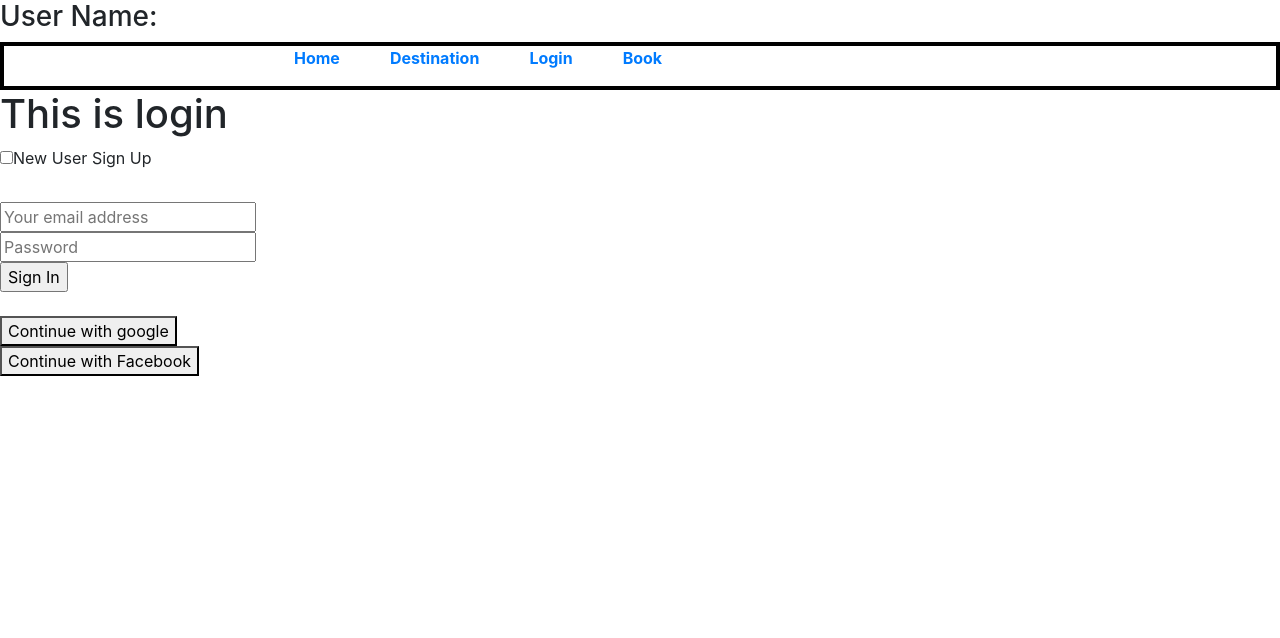
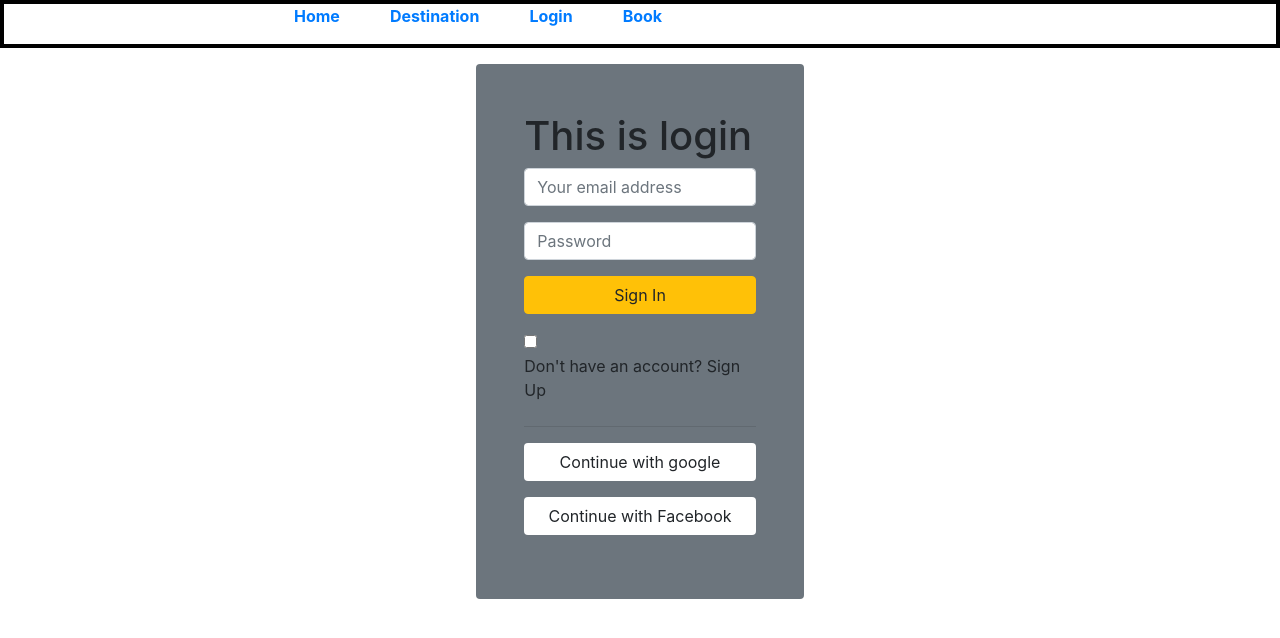
Before and after one commit to Asfakur/metro-wheel, a React (Create React App) app: page /login in a window 1280 px wide. Shown: the top 638 px of the page. Built offline with nearby package versions, Linux system fonts and the light colour scheme.

Commit message:
login window password correction and design complete

```diff
--- a/public/index.html
+++ b/public/index.html
@@ -24,7 +24,7 @@
       work correctly both with client-side routing and a non-root public URL.
       Learn how to configure a non-root public URL by running `npm run build`.
     -->
-    <title>React App</title>
+    <title>Metro-Wheel</title>
   </head>
   <body>
     <noscript>You need to enable JavaScript to run this app.</noscript>
--- a/src/App.js
+++ b/src/App.js
@@ -21,8 +21,6 @@ function App() {
 
   return (
     <UserContext.Provider value={[loggedInUser, setLoggedInUser]}>
-      <h3>User Name: {loggedInUser.name}</h3>
-
       <Router>
         <Header />
         <Switch>
@@ -33,13 +31,9 @@ function App() {
             <Login />
           </Route>
 
-          <Route path="/destination/:vehicle">
+          <PrivateRoute path="/destination/:vehicle">
             <Destination />
-          </Route>
-
-          {/* <PrivateRoute path="/destination">
-            <Destination />
-          </PrivateRoute> */}
+          </PrivateRoute>
 
           <Route exact path="/">
             <Home />
--- a/src/components/Destination/Destination.js
+++ b/src/components/Destination/Destination.js
@@ -37,11 +37,7 @@ const Destination = () => {
     return (
 
         <div className="row container-fluid">
-            <div className="col-md-3 bg-info">
-                <h3>Destination Picker by {name}</h3>
-
-                {/* <LocationForm></LocationForm> */}
-
+            <div className="col-md-3 bg-secondary text-white rounded">
 
                 {
                     !isSearch ? <div>
@@ -65,25 +61,29 @@ const Destination = () => {
                                 </select>
                             </div>
 
-                            <input className="btn btn-success" type="submit" value="Search" />
+                            <input className="btn btn-warning btn-block" type="submit" value="Search" />
                         </form>
                     </div>
 
                         :
 
                         <div>
-                            <h1>Search Result</h1>
+                            <div className="bg-dark rounded text-center m-2">
+                                <h3>{result.fromLocation} To</h3>
+                                <h3>{result.toLocation}</h3>
+                            </div>
 
-                            <h3>{result.fromLocation} To {result.toLocation}</h3>
-                            <div>
+                            <div className="d-flex justify-content-around bg-light text-dark p-2 rounded m-2">
                                 <img className="rounded" src={img} height="45px" width="60px" alt="" />
                                 <h4>{name}</h4>
                                 <h4>4</h4>
                                 <h4>$ {cost}</h4>
                             </div>
 
+                            <div className="m-2">
+                                <button className="btn btn-warning btn-block " onClick={handleBackSearch}>Back To Search</button>
+                            </div>
 
-                            <button className="btn btn-warning" onClick={handleBackSearch}>Back To Search</button>
                         </div>
                 }
 
--- a/src/components/Home/Home.js
+++ b/src/components/Home/Home.js
@@ -19,8 +19,6 @@ const Home = () => {
 
     return (
         <div>
-            <h1>This is home</h1>
-
             <div className="container-fluid">
                 <div className="row bg-info d-flex justify-content-around">
                         {
--- a/src/components/Login/Login.js
+++ b/src/components/Login/Login.js
@@ -53,9 +53,10 @@ const Login = () => {
     }
 
     const handleSubmit = (e) => {
-        if (createUser && user.userName && user.email && user.email) {
+        if (createUser && user.userName && user.email && user.password) {
             // console.log(user);
-            createUserWithEmailAndPassword(user.userName, user.email, user.password)
+            if(user.password === user.repeatPassword){
+                createUserWithEmailAndPassword(user.userName, user.email, user.password)
                 .then(res => {
 
                     //auto login, its call the sign in email and pass method automatically
@@ -65,6 +66,10 @@ const Login = () => {
                         })
                     //auto login ends
                 })
+            }
+            else{
+                alert("Password doesn't matched");
+            }
         }
 
         if (!createUser && user.email && user.email) {
@@ -95,32 +100,57 @@ const Login = () => {
 
 
     return (
-        <div>
-            <h1>This is login</h1>
+        <div className="row justify-content-center align-items-center">
 
-            <input type="checkbox" onChange={() => setCreateUser(!createUser)} name="newUser" />
-            <label htmlFor="newUser">New User Sign Up</label>
+            <div className="col-sm-3 bg-secondary m-3 p-5 rounded">
+                <h1>This is login</h1>
 
-            <form onSubmit={handleSubmit}>
 
-                {createUser && <input type="text" name="userName" onBlur={handleBlur} placeholder="Your user name" required />
-                }
-                <br />
 
-                <input type="email" name="email" onBlur={handleBlur} placeholder="Your email address" required />
-                <br />
+                <form onSubmit={handleSubmit}>
 
-                <input type="password" name="password" onBlur={handleBlur} placeholder="Password" required />
-                <br />
+                    {createUser && <div className="form-group">
+                        <input type="text" className="form-control" name="userName" onBlur={handleBlur} placeholder="User name" required />
+                    </div>
+                    }
 
-                <input type="submit" value={createUser ? 'Sign Up' : 'Sign In'} />
-            </form>
+                    <div className="form-group">
+                        <input type="email" className="form-control" name="email" onBlur={handleBlur} placeholder="Your email address" required />
+                    </div>
 
-            <br />
-            <button onClick={googleSignIn}>Continue with google</button>
+                    <div className="form-group">
+                        <input type="password" className="form-control" name="password" onBlur={handleBlur} placeholder="Password" required />
+                    </div>
 
-            <br />
-            <button onClick={fbSignIn}>Continue with Facebook</button>
+                    {
+                        createUser &&
+                        <div className="form-group">
+                            <input type="password" className="form-control" name="repeatPassword" onBlur={handleBlur} placeholder="Repeat Password" required />
+                        </div>
+                    }
+
+                    <div className="form-group">
+                        <input type="submit" className="btn btn-warning btn-block" value={createUser ? 'Sign Up' : 'Sign In'} />
+                    </div>
+
+                </form>
+
+                <input type="checkbox" onChange={() => setCreateUser(!createUser)} name="newUser" />
+                <label htmlFor="newUser">Don't have an account? <span>Sign Up</span></label>
+
+                <hr />
+
+
+                <div className="form-group">
+                    <button className="btn bg-white btn-block" onClick={googleSignIn}>Continue with google</button>
+                </div>
+
+                <div className="form-group">
+                    <button className="btn bg-white btn-block" onClick={fbSignIn}>Continue with Facebook</button>
+                </div>
+
+
+            </div>
         </div>
     );
 };
--- a/src/components/Login/loginManager.js
+++ b/src/components/Login/loginManager.js
@@ -39,7 +39,7 @@ export const signInWithEmailAndPassword = (email, password) => {
     return firebase.auth().signInWithEmailAndPassword(email, password)
         .then((result) => {
             // Signed in
-            alert(result.user.displayName + ' Logged in successfully');
+            // alert(result.user.displayName + ' Logged in successfully');
             return result.user;
         })
         .catch((error) => {
```
